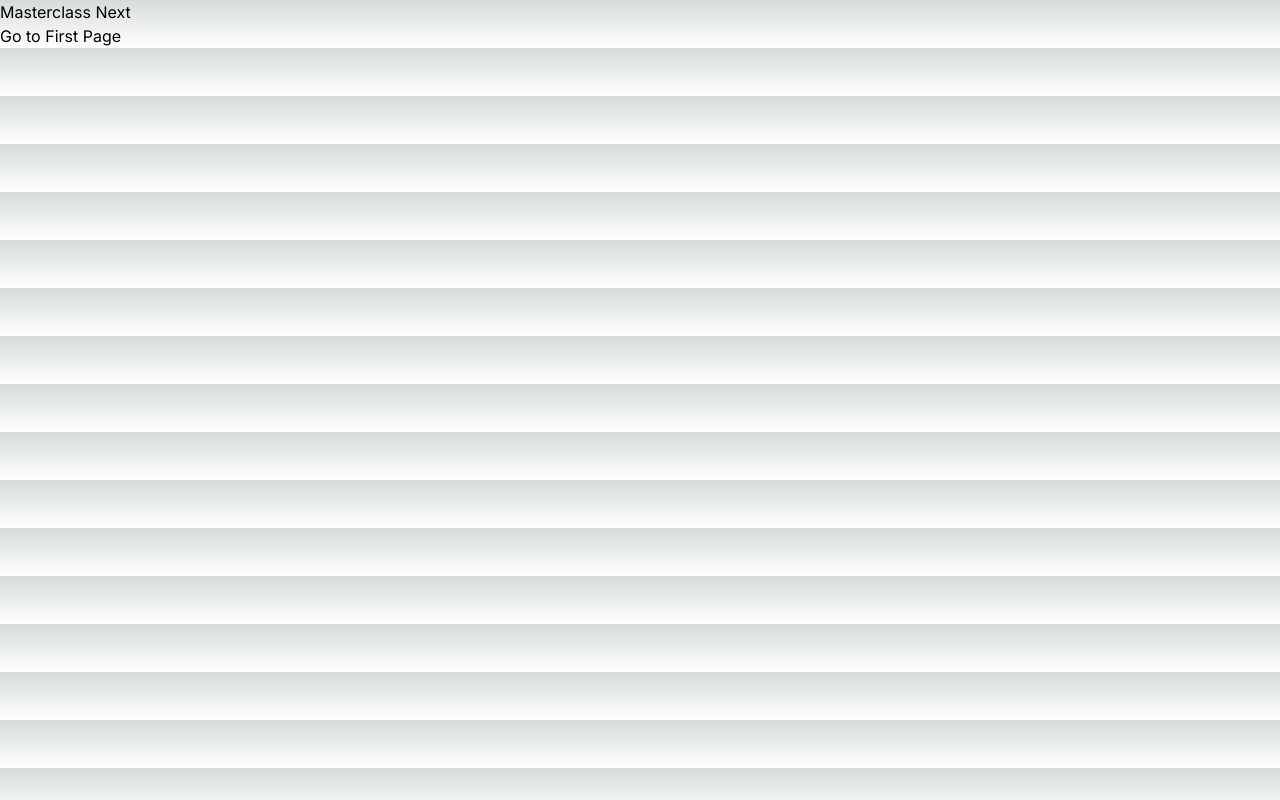
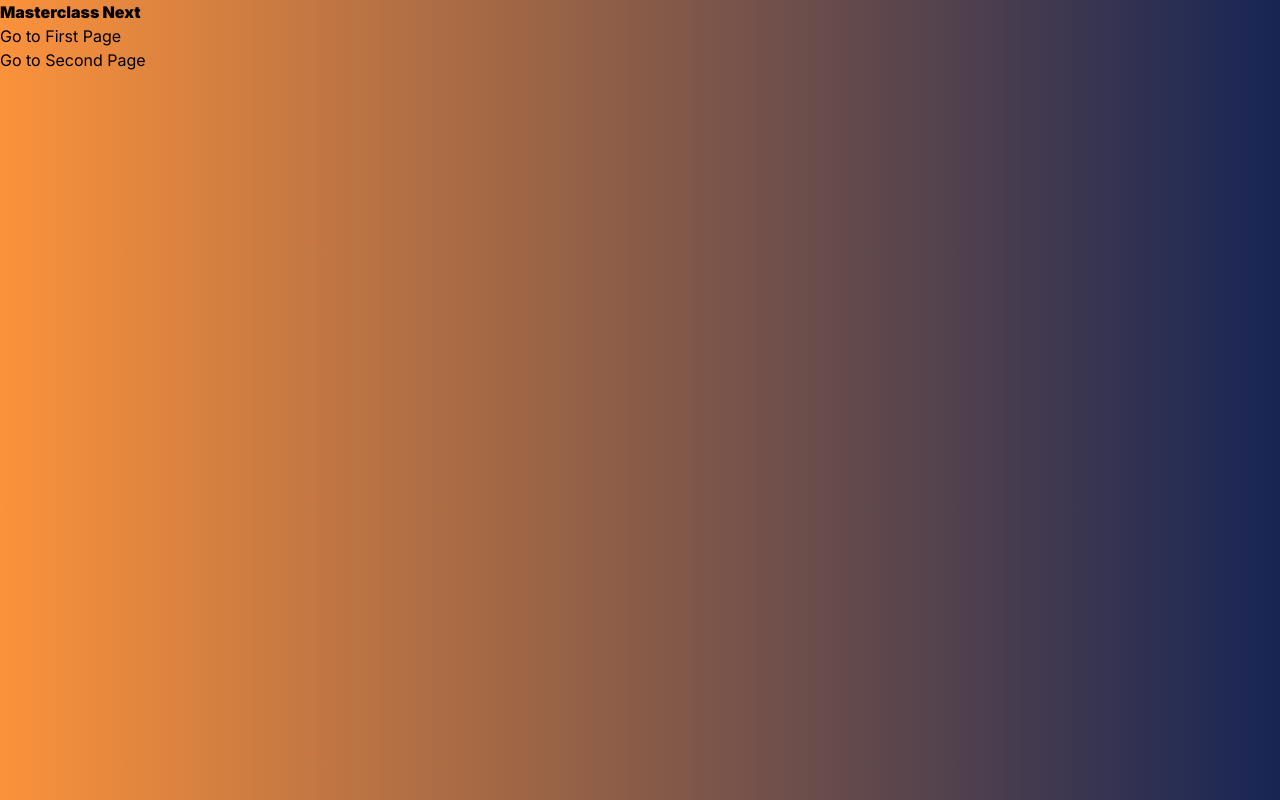
Before and after one commit to gui-ms/LayoutPractice, a Next.js app in the folder layout-next/: page / in a window 1280 px wide. Built offline with nearby package versions, Linux system fonts and the light colour scheme.

Commit message:
Second Exercise

```diff
--- a/layout-next/src/app/page.tsx
+++ b/layout-next/src/app/page.tsx
@@ -3,10 +3,13 @@ import Link from "next/link";
 
 export default function Home() {
   return (
-    <div>
-      <h1>Masterclass Next</h1>
-      <nav>
-        <Link href='/first'>Go to First Page</Link>
+    <div className="bg-gradient-to-r from-orange-400 to-blue-950
+    min-h-screen
+    ">
+      <h1 className="font-black">Masterclass Next</h1>
+      <nav className="flex flex-col">
+        <Link href='/first'>Go to First Page </Link>
+        <Link href='/second'>Go to Second Page </Link>
       </nav>
     </div>
   );
--- /dev/null
+++ b/layout-next/src/app/second/page.tsx
@@ -0,0 +1,14 @@
+import Box from "@/components/Box";
+
+export default function Flexbox () {
+    return (
+        <div className="h-screen">
+            <h1>Flexbox</h1>
+            <div className="flex h-full justify-around items-end gap-2">
+                <Box text="1"/>
+                <Box text="2" className="flex-grow"/>
+                <Box text="3"/>
+            </div>
+        </div>
+    )
+}
--- /dev/null
+++ b/layout-next/src/components/Box.tsx
@@ -0,0 +1,9 @@
+export default function Box(props: any) {
+    return (
+        <div className= {`p-3 bg-red-500 border-2 rounded-md flex justify-center items-center
+        ${props.className ?? ''}
+        `}>
+            <span>{props.text}</span>
+        </div>
+    )
+}
```
